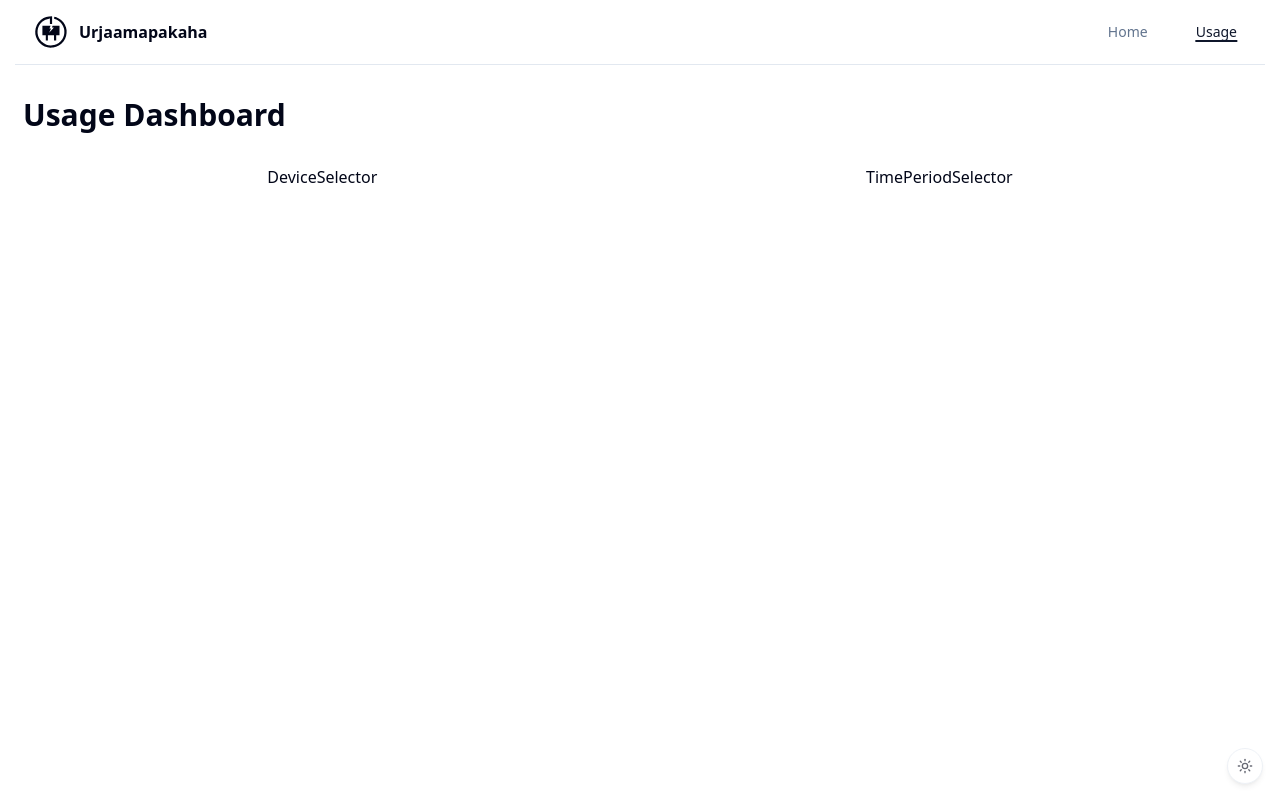
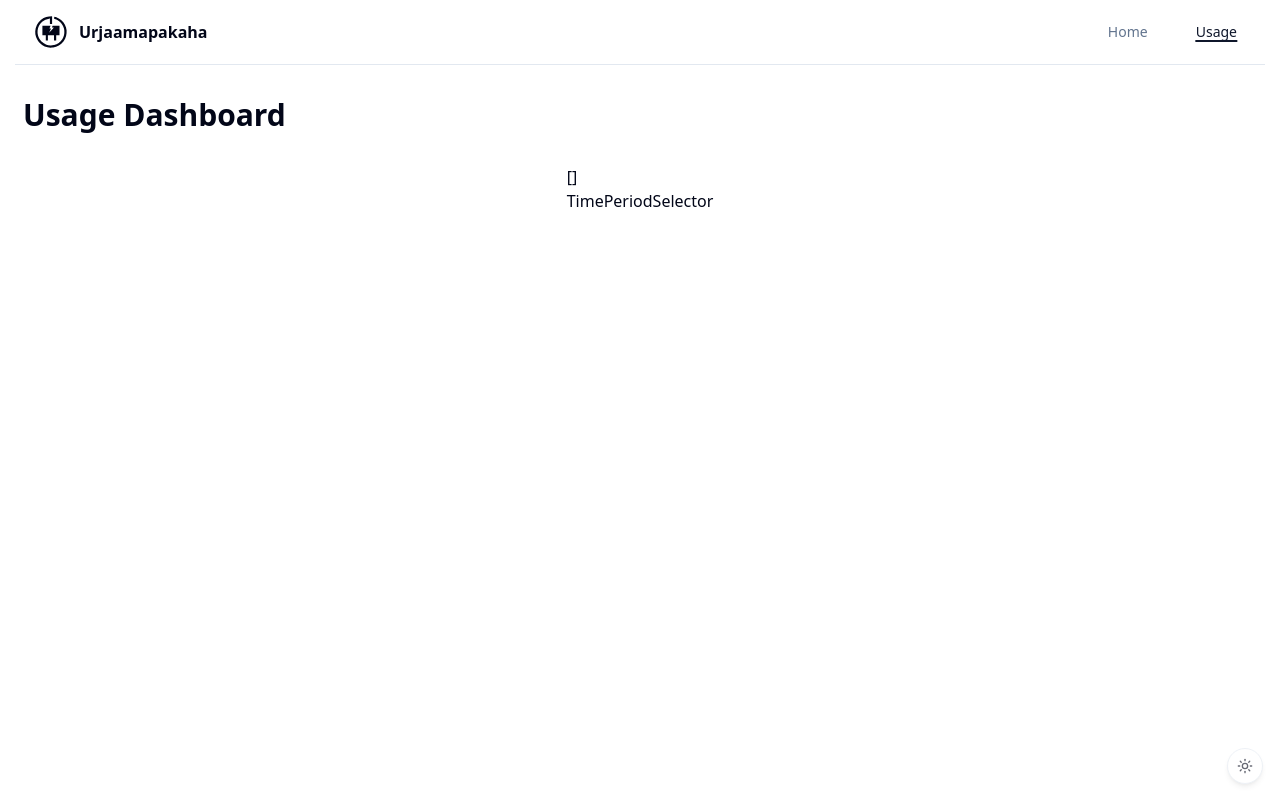
Before and after one commit to subhash-malireddy/urjaamaapakaha, a Next.js app: page /usage in a window 1280 px wide. Built offline with nearby package versions, Linux system fonts and the light colour scheme; no server answers; the database is empty.

Commit message:
Refactor Usage component to utilize new deviceSelectListResponseSchema and integrate FiltersForm for device selection. Updated ChartWithFilters to accept devices as props and removed unused imports from device-selector.

```diff
--- a/src/app/usage/page.tsx
+++ b/src/app/usage/page.tsx
@@ -1,18 +1,18 @@
 import ChartWithFilters from "@/components/custom/usage/chart-with-filters";
 import { getAllDevicesOnlyIdAndAlias } from "@/lib/data/devices";
-import { deviceListResponseSchema } from "@/lib/zod/usage";
+import { deviceSelectListResponseSchema } from "@/lib/zod/usage";
 
 export default async function Usage() {
   // get all devices
   const devices = await getAllDevicesOnlyIdAndAlias();
   // we only need the device id and name
-  const devicesWithIdAndName = deviceListResponseSchema.parse(devices);
+  const devicesWithIdAndName = deviceSelectListResponseSchema.parse(devices);
   console.log("devicesWithIdAndName:: ", devicesWithIdAndName);
   return (
     <div className="container mx-auto py-6">
       <h1 className="mb-8 text-3xl font-bold">Usage Dashboard</h1>
       <div className="flex">
-        <ChartWithFilters />
+        <ChartWithFilters devices={devicesWithIdAndName} />
       </div>
     </div>
   );
--- a/src/components/custom/usage/chart-with-filters.tsx
+++ b/src/components/custom/usage/chart-with-filters.tsx
@@ -1,13 +1,13 @@
-import DeviceSelector from "./device-selector";
-import TimePeriodSelector from "./time-period-selector";
-
-export default function ChartWithFilters() {
+import { type DeviceSelectionList } from "@/lib/zod/usage";
+import FiltersForm from "./filters-form";
+export default function ChartWithFilters({
+  devices,
+}: {
+  devices: DeviceSelectionList;
+}) {
   return (
     <div className="flex w-full flex-col">
-      <div data-testid="filters" className="flex w-full justify-around">
-        <DeviceSelector />
-        <TimePeriodSelector />
-      </div>
+      <FiltersForm devices={devices} />
       <div data-testid="chart" className="flex w-full">
         {/* for now, we will display textual data as per the details in usage-screen-implemenation notepad */}
       </div>
--- a/src/components/custom/usage/device-selector.tsx
+++ b/src/components/custom/usage/device-selector.tsx
@@ -1,3 +1,9 @@
-export default function DeviceSelector() {
-  return <div>DeviceSelector</div>;
+import { type DeviceSelectionList } from "@/lib/zod/usage";
+
+export default function DeviceSelector({
+  devices,
+}: {
+  devices: DeviceSelectionList;
+}) {
+  return <div>{JSON.stringify(devices)}</div>;
 }
--- /dev/null
+++ b/src/components/custom/usage/filters-form.tsx
@@ -0,0 +1,18 @@
+import { DeviceSelectionList } from "@/lib/zod/usage";
+import TimePeriodSelector from "./time-period-selector";
+import DeviceSelector from "./device-selector";
+
+export default function FiltersForm({
+  devices,
+}: {
+  devices: DeviceSelectionList;
+}) {
+  return (
+    <div data-testid="filters" className="flex w-full justify-around">
+      <form>
+        <DeviceSelector devices={devices} />
+        <TimePeriodSelector />
+      </form>
+    </div>
+  );
+}
--- a/src/lib/zod/usage.ts
+++ b/src/lib/zod/usage.ts
@@ -1,9 +1,13 @@
 import { z } from "zod";
 
 // zod schema for device list response
-export const deviceListResponseSchema = z.array(
+export const deviceSelectListResponseSchema = z.array(
   z.object({
     id: z.string(),
     alias: z.string().min(1),
   }),
 );
+
+export type DeviceSelectionList = z.infer<
+  typeof deviceSelectListResponseSchema
+>;
```
